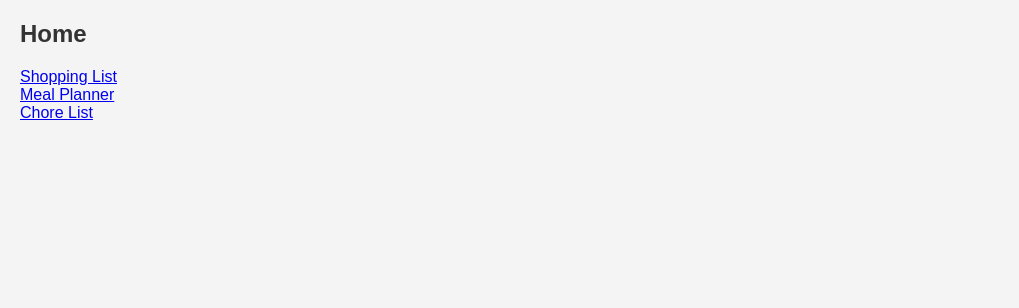
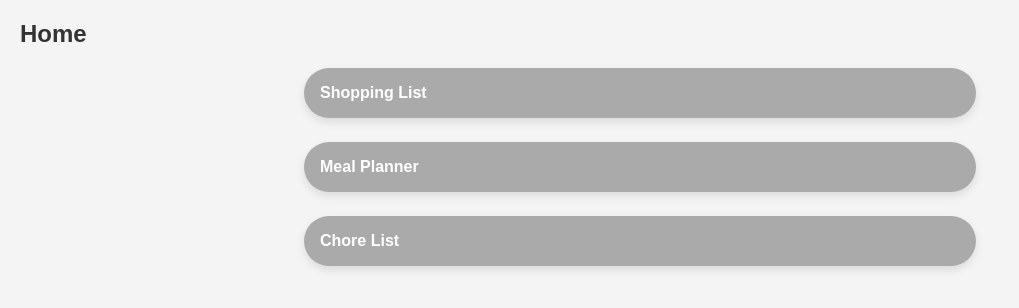
Before and after one commit to mooregt/HomeWebApp, a website: page index.html in a window 1280 px wide. Shown: the whole page, without its empty margins (0-1019 px from the left). Drawn offline with Linux system fonts and the light colour scheme.

Commit message:
chore: Added minor CSS for index page

```diff
--- /dev/null
+++ b/Styles/index.css
@@ -0,0 +1,21 @@
+.indexMenu {
+    display: flex;
+    flex-direction: column;
+    align-items: center;
+}
+
+.indexMenuItem {
+    margin-bottom: 3vh;
+    width: 50vw;
+    background-color: #aaa;
+    padding: 2vh;
+    border-radius: 25px;
+    box-shadow: 0 4px 8px rgba(0,0,0,0.1)
+}
+
+.indexMenuItem > a {
+    text-decoration: none;
+    font-weight: bold;
+    color: white;
+    padding: 2vh 25vw 2vh 0vw;
+}
--- a/index.html
+++ b/index.html
@@ -5,6 +5,7 @@
     <meta name="viewport" content="width=device-width, initial-scale=1.0">
     <title>Home Hub</title>
     <link rel="stylesheet" href="Styles/common.css">
+    <link rel="stylesheet" href="Styles/index.css">
     <link rel="stylesheet" href="node_modules/@fortawesome/fontawesome-free/css/all.css">
     <style>
         body {
@@ -16,10 +17,10 @@
 <body>
 
 <h2>Home</h2>
-<div>
-    <a href="Pages/shoppinglist.html">Shopping List</a><br>
-    <a href="Pages/mealplanner.html">Meal Planner</a><br>
-    <a href="Pages/chores.html">Chore List</a>
+<div class="indexMenu">
+    <div class="indexMenuItem"><a href="Pages/shoppinglist.html">Shopping List</a></div>
+    <div class="indexMenuItem"><a href="Pages/mealplanner.html">Meal Planner</a></div>
+    <div class="indexMenuItem"><a href="Pages/chores.html">Chore List</a></div>
 </div>
 
 </body>
```
